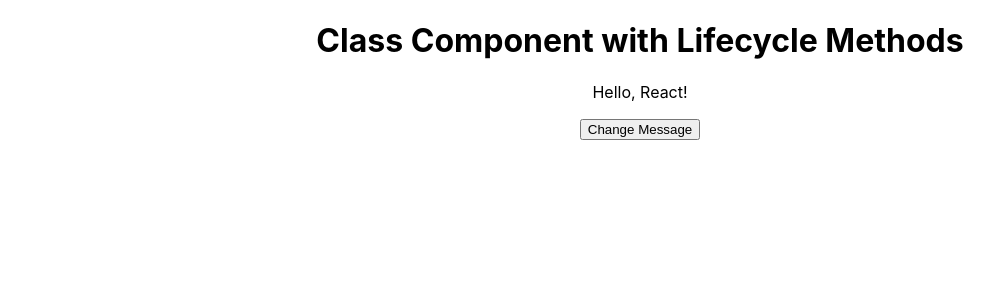
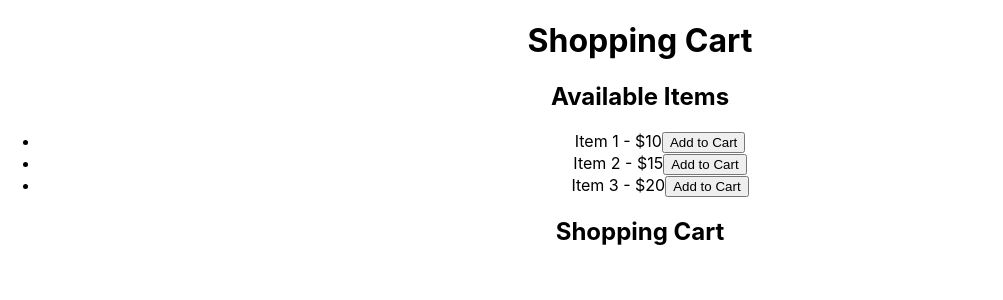
Before and after one commit to CodeCraftersGPT/ReactJSTutorial, a React (Create React App) app: page / in a window 1280 px wide. Shown: the top 300 px of the page, without its empty margins (0-1003 px from the left). Built offline with nearby package versions, Linux system fonts and the light colour scheme.

Commit message:
29_useReducer

```diff
--- a/src/App.js
+++ b/src/App.js
@@ -8,12 +8,15 @@ import Order from './components/Routing/Order';
 import Test from './components/Test';
 import { formToJSON } from 'axios';
 import LifecycleExample from './components/Class/28_Class_LifeCycle.js';
+import ShoppingCart from './components/useReducer/ShoppingCart';
+
 
 
 function App() {
   return (
     <div className="App" >
-      <LifecycleExample/>
+      <ShoppingCart/>
+      {/* <LifecycleExample/> */}
 
       {/* <NavBar></NavBar>
       <Routes>
--- /dev/null
+++ b/src/components/useReducer/ShoppingCart.js
@@ -0,0 +1,69 @@
+import React, { useReducer } from 'react';
+
+const cartReducer = (state, action) => {
+  switch (action.type) {
+    case 'ADD_TO_CART':
+      const existingItem = state.find((item) => item.id === action.payload.id);
+      if (existingItem) {
+        return state.map((item) =>
+          item.id === action.payload.id
+            ? { ...item, quantity: item.quantity + 1 }
+            : item
+        );
+      } else {
+        return [...state, { ...action.payload, quantity: 1 }];
+      }
+    case 'REMOVE_FROM_CART':
+      return state.filter((item) => item.id !== action.payload.id);
+    default:
+      return state;
+  }
+};
+
+function ShoppingCart() {
+  const [cart, dispatch] = useReducer(cartReducer, []);
+
+  const items = [
+    { id: 1, name: 'Item 1', price: 10 },
+    { id: 2, name: 'Item 2', price: 15 },
+    { id: 3, name: 'Item 3', price: 20 },
+  ];
+
+  const addToCart = (item) => {
+    dispatch({ type: 'ADD_TO_CART', payload: item });
+  };
+
+  const removeFromCart = (item) => {
+    dispatch({ type: 'REMOVE_FROM_CART', payload: item });
+  };
+
+  return (
+    <div>
+      <h1>Shopping Cart</h1>
+      <div className="item-list">
+        <h2>Available Items</h2>
+        <ul>
+          {items.map((item) => (
+            <li key={item.id}>
+              {item.name} - ${item.price}
+              <button onClick={() => addToCart(item)}>Add to Cart</button>
+            </li>
+          ))}
+        </ul>
+      </div>
+      <div className="cart">
+        <h2>Shopping Cart</h2>
+        <ul>
+          {cart.map((item) => (
+            <li key={item.id}>
+              {item.name} - ${item.price} x {item.quantity}
+              <button onClick={() => removeFromCart(item)}>Remove</button>
+            </li>
+          ))}
+        </ul>
+      </div>
+    </div>
+  );
+}
+
+export default ShoppingCart;
```
